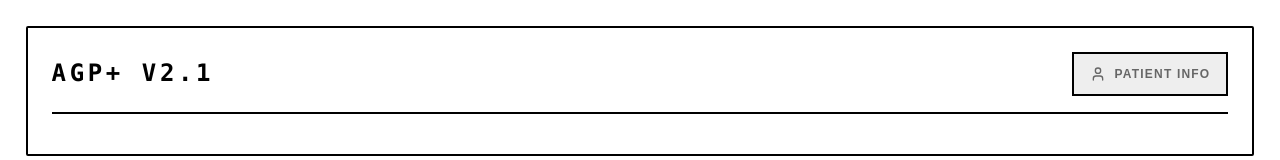
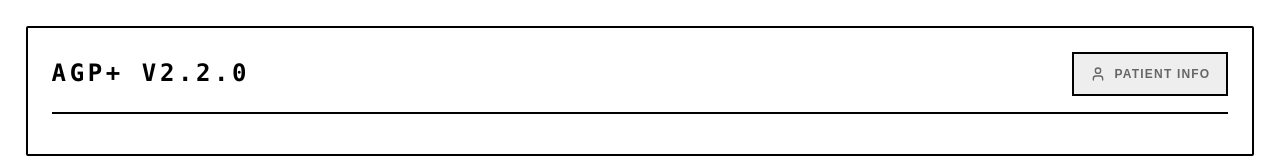
Before and after one commit to jllmostert/agp-plus-v2, a React (Vite) app: page / in a window 1280 px wide. Shown: the top 160 px of the page. Built offline with nearby package versions, Linux system fonts and the light colour scheme.

Commit message:
fix: update app header to display v2.2.0
Changed header title from 'AGP+ V2.1' to 'AGP+ V2.2.0' to match release version

```diff
--- a/src/components/AGPGenerator.jsx
+++ b/src/components/AGPGenerator.jsx
@@ -427,7 +427,7 @@ export default function AGPGenerator() {
                 fontSize: '1.5rem',
                 marginBottom: 0
               }}>
-                AGP+ V2.1
+                AGP+ V2.2.0
               </h1>
             </div>
 
```
